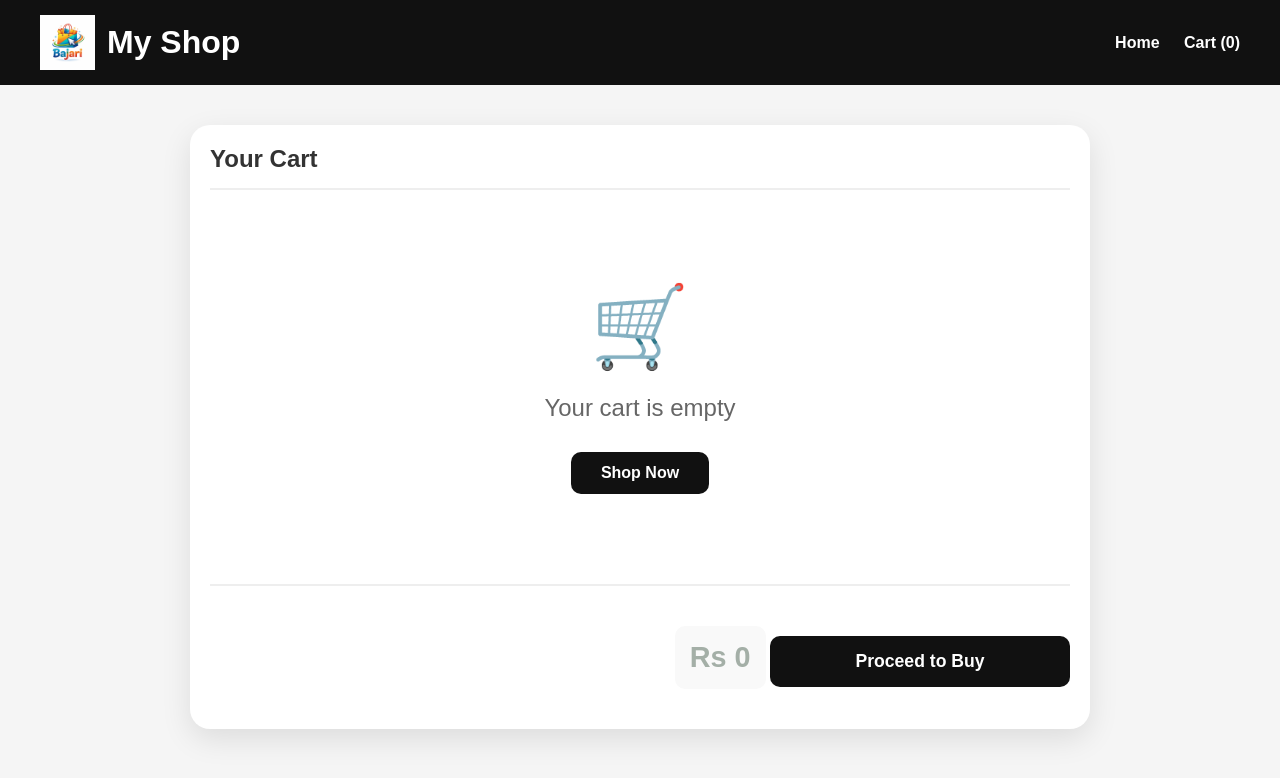
After one commit to Ashok-poudel/bajari-project, a PHP site: page /cart.html in a window 1280 px wide. The commit adds this page. Shown: the top 778 px of the page. Run offline with PHP 8.4, Linux system fonts and the light colour scheme.

Commit message:
alert added

```diff
--- /dev/null
+++ b/cart.html
@@ -0,0 +1,135 @@
+<!DOCTYPE html>
+<html lang="en">
+<head>
+  <meta charset="UTF-8">
+  <title>Cart</title>
+  <link rel="stylesheet" href="style.css">
+</head>
+<body>
+
+<header>
+  <div class="logo-area">
+    <img src="photos/logo.png" class="logo" alt="Logo">
+    <h1>My Shop</h1>
+  </div>
+  <nav>
+    <a href="index.html">Home</a>
+    <a href="cart.html">Cart (<span id="cart-count">0</span>)</a>
+  </nav>
+</header>
+
+<div class="cart-container">
+  <h2>Your Cart</h2>
+  <div id="cart-items"></div>
+
+  <div class="cart-summary">
+    <div class="cart-total">Rs <span id="total">0</span></div>
+    <button class="checkout-btn" onclick="proceedToCheckout()">Proceed to Buy</button>
+  </div>
+</div>
+
+<div id="alert-box"></div>
+
+<script>
+// ========== Display Cart ==========
+function displayCart(){
+  const cartItems = document.getElementById("cart-items");
+  let cart = JSON.parse(localStorage.getItem("cart")) || [];
+  let total = 0;
+
+  if(cartItems){
+    cartItems.innerHTML = "";
+
+    if(cart.length === 0){
+      cartItems.innerHTML = `
+        <div class="empty-cart">
+          <div class="empty-cart-icon">🛒</div>
+          <div class="empty-cart-message">Your cart is empty</div>
+          <a href="index.html" class="shop-now-btn">Shop Now</a>
+        </div>
+      `;
+    }
+
+    cart.forEach((item,index)=>{
+      total += item.price * item.quantity;
+
+      cartItems.innerHTML += `
+        <div class="cart-item">
+          <img src="${item.image}" alt="${item.name}">
+          <div class="cart-item-details">
+            <h3>${item.name}</h3>
+            <div class="cart-item-price">Rs ${item.price}</div>
+            <div class="quantity-controls">
+              <button onclick="changeQty(${index}, -1)">-</button>
+              <span>${item.quantity}</span>
+              <button onclick="changeQty(${index}, 1)">+</button>
+            </div>
+            <button class="remove-btn" onclick="removeItem(${index})">Remove</button>
+          </div>
+        </div>
+      `;
+    });
+
+    document.getElementById("total").innerText = total;
+  }
+}
+
+// ========== Update Cart Count ==========
+function updateCartCount(){
+  let cart = JSON.parse(localStorage.getItem("cart")) || [];
+  let totalQty = cart.reduce((sum,item)=> sum+item.quantity, 0);
+  const count = document.getElementById("cart-count");
+  if(count) count.innerText = totalQty;
+}
+
+// ========== Add Alert ==========
+function showAlert(message){
+  const alertBox = document.getElementById("alert-box");
+  if(alertBox){
+    alertBox.style.display = "block";
+    alertBox.innerText = message;
+    setTimeout(()=> alertBox.style.display="none", 2000);
+  }
+}
+
+// ========== Change Quantity ==========
+function changeQty(index, change){
+  let cart = JSON.parse(localStorage.getItem("cart")) || [];
+  cart[index].quantity += change;
+  if(cart[index].quantity <= 0) cart.splice(index,1);
+  localStorage.setItem("cart", JSON.stringify(cart));
+  updateCartCount();
+  displayCart();
+}
+
+// ========== Remove Item ==========
+function removeItem(index){
+  let cart = JSON.parse(localStorage.getItem("cart")) || [];
+  cart.splice(index,1);
+  localStorage.setItem("cart", JSON.stringify(cart));
+  updateCartCount();
+  displayCart();
+}
+
+// ========== Proceed to Checkout ==========
+function proceedToCheckout(){
+  let cart = JSON.parse(localStorage.getItem("cart")) || [];
+  if(cart.length === 0){
+    showAlert("Your cart is empty!");
+    return;
+  }
+
+  // Save cart for checkout page
+  localStorage.setItem("checkoutCart", JSON.stringify(cart));
+
+  // Redirect to checkout.html
+  window.location.href = "checkout.html";
+}
+
+// ========== Initialize ==========
+displayCart();
+updateCartCount();
+</script>
+
+</body>
+</html>
--- a/index.html
+++ b/index.html
@@ -23,6 +23,8 @@
 </a>
 </nav>
 </header>
+
+
 <section class="hero">
 <div class="overlay"></div>
 <div class="hero-text">
--- a/style.css
+++ b/style.css
@@ -131,15 +131,23 @@ nav a {
 #alert-box {
   position: fixed;
   top: 20px;
-  right: 20px;
-  background: #f5faf7;
-  color: white;
-  padding: 15px 20px;
+  right: -300px; /* start hidden off-screen */
+  background: #111; /* dark background */
+  color: #fff;      /* white text */
+  padding: 15px 25px;
   border-radius: 10px;
-  display: none;
-  z-index: 999;
+  font-weight: bold;
+  box-shadow: 0 4px 15px rgba(0,0,0,0.2);
+  z-index: 9999;
+  transition: right 0.5s ease, opacity 0.5s ease;
+  opacity: 0;
 }
 
+
+#alert-box.show {
+  right: 20px;   /* slide in */
+  opacity: 1;
+}
 .auth-page {
   background: url('photos/bg-image.png') center/cover;
   min-height: 100vh;
```
Also changed, not shown: cart.php (deleted, +0 -46 lines), script.js (+9 -8 lines).
